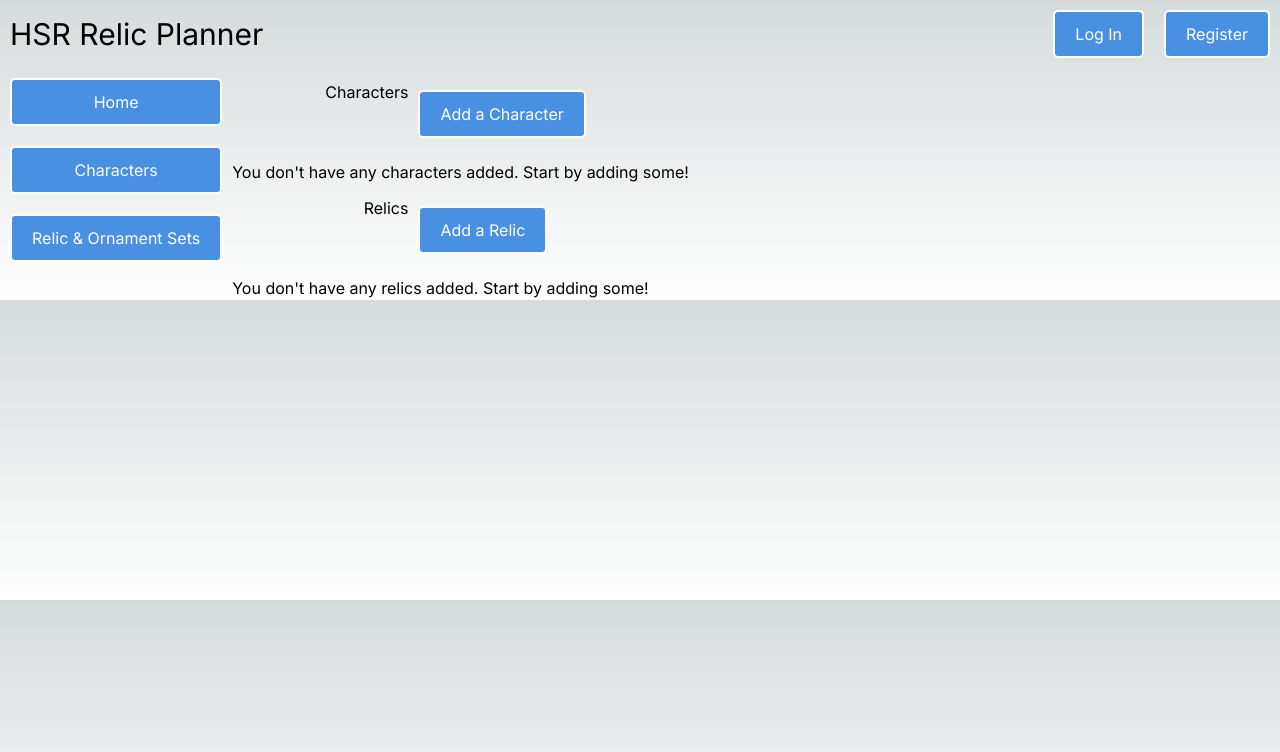
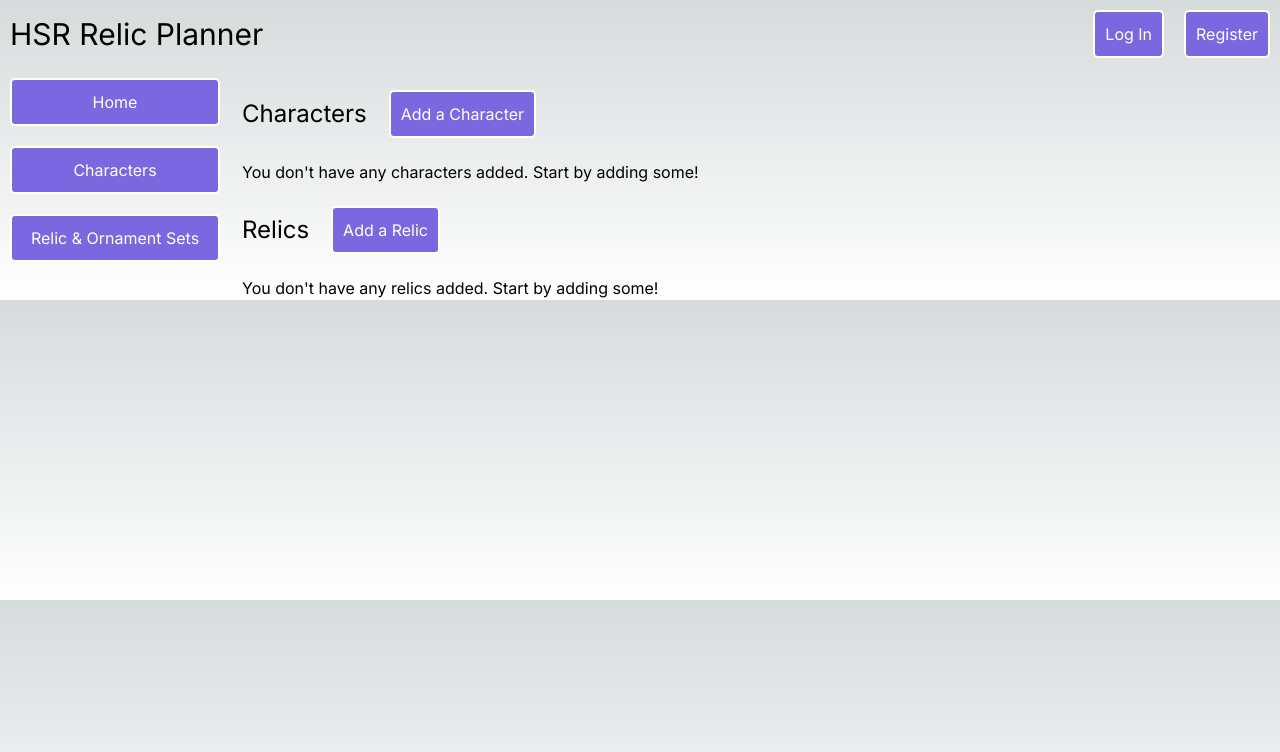
Before and after one commit to pkwlo/hsr-relic-planner, a Next.js app: page / in a window 1280 px wide. Shown: the top 752 px of the page. Built offline with nearby package versions, Linux system fonts and the light colour scheme.

Commit message:
add some styling

```diff
--- a/app/characters/page.tsx
+++ b/app/characters/page.tsx
@@ -32,13 +32,14 @@ function CharacterCardTemplate({
           border: "2px solid #FFFFFF",
           borderRadius: 20,
           margin: 10,
+          marginTop: 20,
           backgroundColor:
             characterRarity === "rarity-5" ? "#FCFD96" : "#DCACD8",
         }}
         priority
       />
 
-      <div className="flex flex-col py-4" style={{ width: 500 }}>
+      <div className="flex flex-col py-4" style={{ width: 300 }}>
         <h6 className="text-xl">{characterName}</h6>
         <p className="mt-3">Element: {characterType}</p>
         <p className="mt-3">Path: {characterPath}</p>
@@ -56,7 +57,7 @@ export default function Page() {
         <Sidebar />
         <div className="flex flex-col items-center min-h-screen py-2">
           <h3 className="text-3xl">Characters</h3>
-          <div>
+          <div className="flex flex-wrap">
             {characters.map((character, index) => {
               const characterName = character.name;
               const characterType = character.element;
--- a/app/page.tsx
+++ b/app/page.tsx
@@ -29,16 +29,16 @@ export default function Home() {
       <Header />
       <main className="flex flex-row">
         <Sidebar />
-        <div className="flex flex-col">
-          <div className="flex flex-row justify-center py-3">
-            <h3>Characters</h3>
+        <div className="flex flex-col px-3">
+          <div className="flex flex-row items-center py-3">
+            <h3 className="text-2xl pr-3">Characters</h3>
             <Button onClick={addCharacter} text={"Add a Character"} />
           </div>
           <div>
             {"You don't have any characters added. Start by adding some!"}
           </div>
-          <div className="flex flex-row justify-center py-3">
-            <h3>Relics</h3>
+          <div className="flex flex-row items-center py-3">
+            <h3 className="text-2xl pr-3">Relics</h3>
             <Button onClick={addRelic} text={"Add a Relic"} />
           </div>
           <div>{"You don't have any relics added. Start by adding some!"}</div>
--- a/app/relic-sets/page.tsx
+++ b/app/relic-sets/page.tsx
@@ -73,6 +73,7 @@ export default function Page() {
         <div className="flex flex-col items-center min-h-screen py-2">
           <h4 className="text-3xl">Relic & Ornament Sets</h4>
           <h4 className="text-3xl">Relics</h4>
+          <div className="flex flex-wrap">
             {relics.map((relic, index) => {
               if (relic.type === "Relic Set") {
                 const relicName = relic.name;
@@ -92,7 +93,9 @@ export default function Page() {
                 return null;
               }
             })}
+          </div>
           <h4 className="text-3xl">Ornaments</h4>
+          <div className="flex flex-wrap">
             {relics.map((relic, index) => {
               if (relic.type !== "Relic Set") {
                 const ornamentName = relic.name;
@@ -111,6 +114,7 @@ export default function Page() {
               }
             })}
           </div>
+        </div>
       </main>
     </>
   );
--- a/components/Button.tsx
+++ b/components/Button.tsx
@@ -12,8 +12,8 @@ const Button: React.FC<ButtonProps> = ({ onClick, text }) => {
       style={{
         border: "2px solid #FFFFFF", // Border color
         color: "#FFFFFF", // Text color
-        backgroundColor: "#4A90E2", // Background color
-        padding: "10px 20px", // Padding
+        backgroundColor: "#7B67DF", // Background color
+        padding: "10px", // Padding
         margin: "10px", // Margin
         borderRadius: "5px", // Rounded corners
         cursor: "pointer", // Pointer cursor on hover
--- a/components/Sidebar.tsx
+++ b/components/Sidebar.tsx
@@ -1,13 +1,9 @@
 import React from "react";
 import Button from "./Button";
 
-interface SidebarProps {
-  // Define any props you need for the sidebar component
-}
-
-const Sidebar: React.FC<SidebarProps> = () => {
+const Sidebar = () => {
   return (
-    <div className="sidebar">
+    <div className="sidebar" style={{ width: "230px", minWidth: "230px" }}>
       <div className="flex flex-col">
         <Button onClick={() => goTo("/")} text={"Home"} />
         <Button onClick={() => goTo("/characters")} text={"Characters"} />
```
Lines whose indentation alone changed are shown as unchanged.
